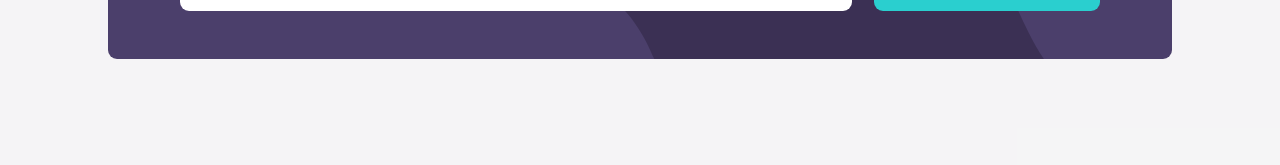
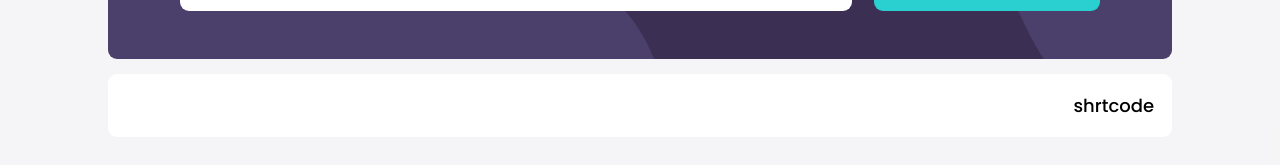
Before and after one commit to saroshfarhan/url-shortener, a React (Vite) app: page / in a window 1280 px wide. Both pictures are taken after a click on the button "Shorten it!". Shown: the part 635-800 px from the top of the page. Built offline with nearby package versions, Linux system fonts and the light colour scheme.

Commit message:
layout for shortener completed. API call left

```diff
--- a/src/App.jsx
+++ b/src/App.jsx
@@ -1,4 +1,4 @@
-import React from "react";
+import React, { useState } from "react";
 import NavBar from "./components/navbar";
 import Main from "./components/main";
 import UrlShortener from "./components/urlShortener";
@@ -7,17 +7,27 @@ import Cta from "./components/cta";
 import Footer from "./components/footer";
 
 function App() {
+  const [urls, setUrls] = useState([]);
+  const handleClick = (url) => {
+    setUrls((prevUrls) => {
+      if (prevUrls.length === 0) {
+        return [{ org: url, short: "shrtcode" }];
+      } else {
+        return [{ org: url, short: "shrcode" }, ...prevUrls];
+      }
+    });
+  };
   return (
     <div>
       <div className="container relative my-6 px-3 lg:mx-auto lg:px-[6rem]">
         <NavBar />
         <Main />
         <div className="relative">
-          <UrlShortener />
+          <UrlShortener handleClick={handleClick} />
         </div>
       </div>
       <div>
-        <Statistics />
+        <Statistics urlData={urls} />
         <Cta />
         <Footer />
       </div>
--- a/src/components/statistics.jsx
+++ b/src/components/statistics.jsx
@@ -21,10 +21,21 @@ const stats = [
   },
 ];
 
-function Statistics() {
+function Statistics({ urlData }) {
+  const renderUrls = urlData.map((url, index) => {
+    return (
+      <div
+        key={index}
+        className="flex items-center justify-between rounded-lg bg-white py-4 px-4"
+      >
+        <h1>{url.org}</h1>
+        <h2>{url.short}</h2>
+      </div>
+    );
+  });
+
   const renderStats = stats.map((stat, index) => {
     return (
-      <>
       <div
         key={index}
         className={`relative flex flex-col items-center justify-center rounded-lg bg-white p-6 lg:items-start ${
@@ -42,20 +53,19 @@ function Statistics() {
           {stat.desc}
         </h2>
       </div>
-      </>
     );
   });
 
   return (
     <div className="z-[-10] bg-primary_dark_violet bg-opacity-5">
       <div className="container px-3 pb-[5rem] pt-[75px] lg:px-[6rem]">
-        <div id="shortLinks" className="hidden">
-          <h1>shortened links</h1>
-          <h1>shortened links</h1>
-          <h1>shortened links</h1>
-          <h1>Statistics</h1>
-          <h1>Statistics</h1>
-          <h1>Statistics</h1>
+        <div
+          id="shortLinks"
+          className={`${
+            urlData.length === 0 ? "hidden" : "mt-10 grid gap-3 lg:mt-4"
+          }`}
+        >
+          {renderUrls}
         </div>
         <div id="statistics" className="mt-[6rem]">
           <h1 className="text-center text-3xl font-bold text-neutral_very_dark_blue">
--- a/src/components/urlShortener.jsx
+++ b/src/components/urlShortener.jsx
@@ -1,6 +1,7 @@
-import React from "react";
+import React, { useState } from "react";
 
-function UrlShortener() {
+function UrlShortener({ handleClick }) {
+  const [url, setUrl] = useState("");
   return (
     <div className="container absolute top-[-4rem] rounded-lg bg-primary_dark_violet bg-shortenMobile bg-cover lg:flex lg:h-[150px] lg:w-full lg:items-center lg:justify-center lg:bg-shortenDeskTop">
       <div className="flex flex-col gap-3 px-5 py-6 lg:w-full lg:flex-row lg:items-center lg:justify-evenly lg:gap-5 lg:px-16">
@@ -9,10 +10,12 @@ function UrlShortener() {
           name="longURL"
           placeholder="Shorten a link here..."
           className="rounded-lg py-3 px-5 lg:basis-3/4"
+          onChange={(e) => setUrl(e.target.value)}
         />
         <button
           type="button"
           className="rounded-lg bg-primary_cyan px-8 py-3 text-base font-bold text-white hover:bg-hover lg:basis-1/4"
+          onClick={() => handleClick(url)}
         >
           Shorten it!
         </button>
```
Lines whose indentation alone changed are shown as unchanged.
